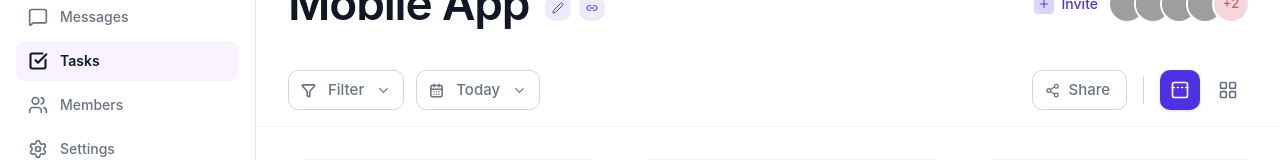
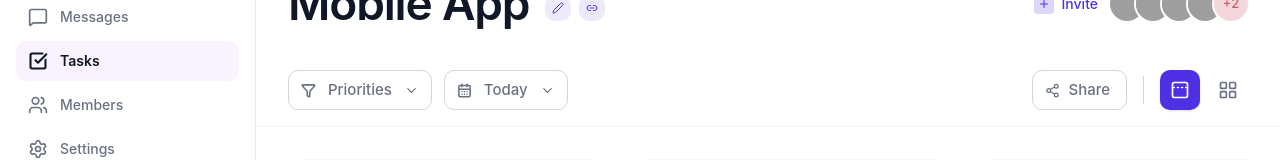
Before and after one commit to Archis009/Task-Manager, a React app in the folder frontend/: page /projects/active in a window 1280 px wide. Shown: the part 151-311 px from the top of the page. Built offline with nearby package versions, Linux system fonts and the light colour scheme; grey boxes are pictures that could not be loaded; the HTML template or start-up script is replaced by a standard one.

Commit message:
feat: Implement task filtering by priority and due date with corresponding UI controls and Redux state management.

```diff
--- a/frontend/src/components/board/KanbanBoard.jsx
+++ b/frontend/src/components/board/KanbanBoard.jsx
@@ -13,6 +13,8 @@ const columns = [
 export default function KanbanBoard() {
   const dispatch = useDispatch();
   const tasks = useSelector(selectAllTasks);
+  const filterPriority = useSelector((state) => state.tasks.filterPriority);
+  const filterDate = useSelector((state) => state.tasks.filterDate);
 
   const onDragEnd = (result) => {
     const { source, destination, draggableId } = result;
@@ -41,9 +43,18 @@ export default function KanbanBoard() {
     <div className="flex h-full w-full gap-6 overflow-x-auto pb-4">
       <DragDropContext onDragEnd={onDragEnd}>
         {columns.map((col) => {
-          const columnTasks = tasks
+          let columnTasks = tasks
             .filter((t) => t.status === col.id)
             .sort((a, b) => a.order - b.order);
+
+          if (filterPriority !== 'All') {
+            columnTasks = columnTasks.filter(t => t.priority === filterPriority);
+          }
+
+          if (filterDate === 'Today') {
+            const todayStr = new Date().toLocaleDateString('en-CA');
+            columnTasks = columnTasks.filter(t => t.dueDate === todayStr);
+          }
 
           return (
             <KanbanColumn
--- a/frontend/src/components/layout/Header.jsx
+++ b/frontend/src/components/layout/Header.jsx
@@ -1,11 +1,16 @@
+import { useState } from 'react';
 import { useSelector, useDispatch } from 'react-redux';
 import { toggleSidebar } from '@/features/projects/projectsSlice';
+import { setFilterPriority, setFilterDate } from '@/features/tasks/tasksSlice';
 import { Search, Calendar, MessageSquare, Bell, ChevronDown, Filter, CalendarDays, Share2, PanelLeftDashed, LayoutGrid, Edit2, Link2, Plus, Menu } from 'lucide-react';
 
 export default function Header() {
   const dispatch = useDispatch();
   const { projects, activeProjectId, sidebarOpen } = useSelector(state => state.projects);
   const activeProj = projects.find(p => p.id === activeProjectId);
+  const filterPriority = useSelector((state) => state.tasks.filterPriority);
+  const filterDate = useSelector((state) => state.tasks.filterDate);
+  const [isFilterOpen, setIsFilterOpen] = useState(false);
 
   return (
     <header className="flex flex-col bg-white">
@@ -96,12 +101,51 @@ export default function Header() {
         {/* Filters row */}
         <div className="flex items-center justify-between">
           <div className="flex items-center space-x-3">
-            <button className="flex h-10 items-center space-x-2 rounded-md border border-gray-300 px-3 text-gray-500 hover:bg-gray-50 transition-colors">
-              <Filter className="h-[15px] w-[15px]" strokeWidth={2.5} />
-              <span className="font-medium text-[15px] ml-1">Filter</span>
-              <ChevronDown className="h-[15px] w-[15px] ml-1" />
-            </button>
-            <button className="flex h-10 items-center space-x-2 rounded-md border border-gray-300 px-3 text-gray-500 hover:bg-gray-50 transition-colors">
+            <div className="relative">
+              <button
+                onClick={() => setIsFilterOpen(!isFilterOpen)}
+                className="flex h-10 items-center space-x-2 rounded-md border border-gray-300 px-3 text-gray-500 hover:bg-gray-50 transition-colors"
+                aria-haspopup="true"
+                aria-expanded={isFilterOpen}
+              >
+                <Filter className="h-[15px] w-[15px]" strokeWidth={2.5} />
+                <span className="font-medium text-[15px] ml-1">
+                  {filterPriority === 'All' ? 'Priorities' : filterPriority}
+                </span>
+                <ChevronDown className="h-[15px] w-[15px] ml-1" />
+              </button>
+
+              {isFilterOpen && (
+                <div className="absolute left-0 mt-2 w-48 rounded-md bg-white shadow-lg ring-1 ring-black ring-opacity-5 z-50">
+                  <div className="py-1">
+                    {['All', 'Low', 'Medium', 'High', 'Completed'].map((priority) => (
+                      <button
+                        key={priority}
+                        onClick={() => {
+                          dispatch(setFilterPriority(priority));
+                          setIsFilterOpen(false);
+                        }}
+                        className={`block w-full text-left px-4 py-2 text-sm ${
+                          filterPriority === priority
+                            ? 'bg-purple-50 text-purple-700 font-medium'
+                            : 'text-gray-700 hover:bg-gray-50'
+                        }`}
+                      >
+                        {priority === 'All' ? 'All Priorities' : priority}
+                      </button>
+                    ))}
+                  </div>
+                </div>
+              )}
+            </div>
+            <button
+              onClick={() => dispatch(setFilterDate(filterDate === 'All' ? 'Today' : 'All'))}
+              className={`flex h-10 items-center space-x-2 rounded-md border px-3 transition-colors ${
+                filterDate === 'Today'
+                  ? 'border-purple-300 bg-purple-50 text-purple-700 font-medium'
+                  : 'border-gray-300 text-gray-500 hover:bg-gray-50'
+              }`}
+            >
               <CalendarDays className="h-[15px] w-[15px]" strokeWidth={2.5} />
               <span className="font-medium text-[15px] ml-1">Today</span>
               <ChevronDown className="h-[15px] w-[15px] ml-1" />
--- a/frontend/src/features/tasks/tasksSlice.js
+++ b/frontend/src/features/tasks/tasksSlice.js
@@ -4,9 +4,21 @@ const tasksAdapter = createEntityAdapter();
 
 const initialState = tasksAdapter.getInitialState({
   status: 'idle',
+  filterPriority: 'All', // 'All', 'Low', 'High', 'Completed'
+  filterDate: 'All', // 'All', 'Today'
 });
 
 // Seed data
+// Note: We use local time formatting to generate "today" to avoid timezone mismatch.
+const getLocalDateString = (offsetDays = 0) => {
+  const d = new Date();
+  d.setDate(d.getDate() + offsetDays);
+  return d.toLocaleDateString('en-CA'); // 'YYYY-MM-DD' format in local time
+};
+
+const today = getLocalDateString(0);
+const tomorrow = getLocalDateString(1);
+const yesterday = getLocalDateString(-1);
 const initialTasks = [
   {
     id: 'task-1',
@@ -18,6 +30,7 @@ const initialTasks = [
     files: 0,
     assignees: ['/avatars/avatar-1.png', '/avatars/avatar-2.png', '/avatars/avatar-3.png'],
     order: 0,
+    dueDate: today,
   },
   {
     id: 'task-2',
@@ -29,6 +42,7 @@ const initialTasks = [
     files: 3,
     assignees: ['/avatars/avatar-4.png', '/avatars/avatar-1.png'],
     order: 1,
+    dueDate: tomorrow,
   },
   {
     id: 'task-3',
@@ -40,6 +54,7 @@ const initialTasks = [
     files: 5,
     assignees: ['/avatars/avatar-2.png', '/avatars/avatar-4.png'],
     order: 2,
+    dueDate: today,
   },
   {
     id: 'task-4',
@@ -51,6 +66,7 @@ const initialTasks = [
     files: 0,
     assignees: ['/avatars/avatar-3.png', '/avatars/avatar-1.png'],
     order: 0,
+    dueDate: yesterday,
   },
   {
     id: 'task-5',
@@ -62,6 +78,7 @@ const initialTasks = [
     files: 0,
     assignees: ['/avatars/avatar-1.png', '/avatars/avatar-4.png'],
     order: 0,
+    dueDate: today,
   },
   {
     id: 'task-6',
@@ -73,6 +90,7 @@ const initialTasks = [
     files: 15,
     assignees: ['/avatars/avatar-2.png', '/avatars/avatar-3.png', '/avatars/avatar-4.png'],
     order: 1,
+    dueDate: yesterday,
   }
 ];
 
@@ -118,11 +136,17 @@ const tasksSlice = createSlice({
           state.entities[t.id].order = i;
         });
       }
+    },
+    setFilterPriority(state, action) {
+      state.filterPriority = action.payload;
+    },
+    setFilterDate(state, action) {
+      state.filterDate = action.payload;
     }
   }
 });
 
-export const { addTask, updateTask, deleteTask, moveTask } = tasksSlice.actions;
+export const { addTask, updateTask, deleteTask, moveTask, setFilterPriority, setFilterDate } = tasksSlice.actions;
 
 export const {
   selectAll: selectAllTasks,
```
